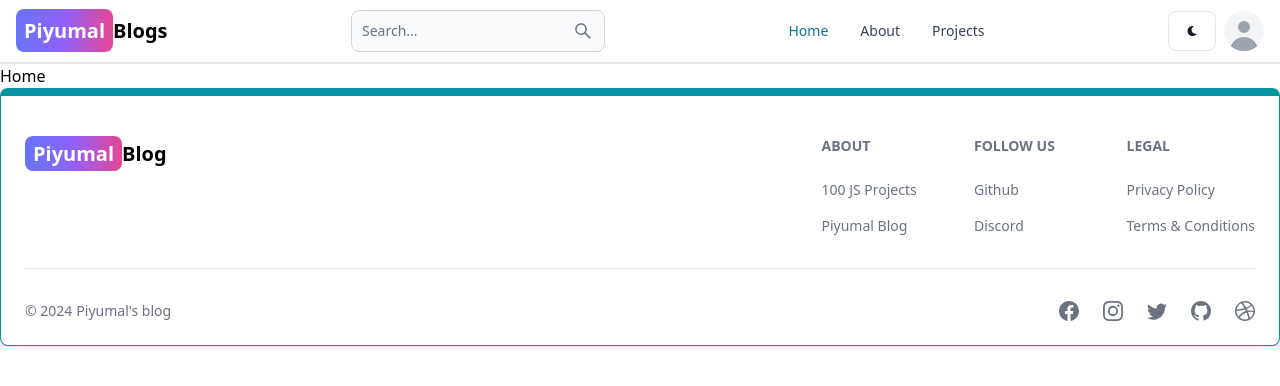
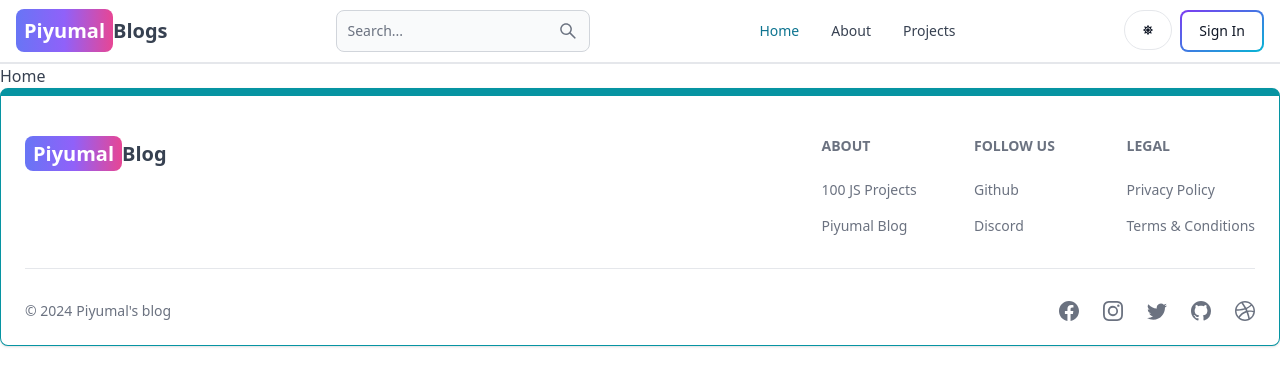
Before and after one commit to piyumal2105/MERN_Blog_App, a React (Vite) app in the folder frontend/: page / in a window 1280 px wide. Shown: the top 386 px of the page. Built offline with nearby package versions, Linux system fonts and the light colour scheme.

Commit message:
compleate dark mode

```diff
--- a/frontend/src/app/store.js
+++ b/frontend/src/app/store.js
@@ -1,10 +1,12 @@
 import { configureStore, combineReducers } from "@reduxjs/toolkit";
 import userReducer from "./user/user.Slice.js";
+import themeReducer from "./theme/theme.Slice.js";
 import { persistReducer, persistStore } from "redux-persist";
 import storage from "redux-persist/lib/storage";
 
 const rootReducer = combineReducers({
   user: userReducer,
+  theme: themeReducer,
 });
 
 const persistConfig = {
--- /dev/null
+++ b/frontend/src/app/theme/theme.Slice.js
@@ -0,0 +1,19 @@
+import { createSlice } from "@reduxjs/toolkit";
+
+const initialState = {
+  theme: "light",
+};
+
+const themeSlice = createSlice({
+  name: "theme",
+  initialState,
+  reducers: {
+    toggleTheme: (state) => {
+      state.theme = state.theme === "light" ? "dark" : "light";
+    },
+  },
+});
+
+export const { toggleTheme } = themeSlice.actions;
+
+export default themeSlice.reducer;
--- a/frontend/src/components/Header/Header.jsx
+++ b/frontend/src/components/Header/Header.jsx
@@ -10,12 +10,15 @@
 } from "flowbite-react";
 import { Link, useLocation } from "react-router-dom";
 import { AiOutlineSearch } from "react-icons/ai";
-import { FaMoon } from "react-icons/fa";
-import { useSelector } from "react-redux";
+import { FaMoon, FaSun } from "react-icons/fa";
+import { useSelector, useDispatch } from "react-redux";
+import { toggleTheme } from "../../app/theme/theme.Slice.js";
 
 function Header() {
   const path = useLocation().pathname;
-  const currentUser = useSelector((state) => state.user);
+  const dispatch = useDispatch();
+  const { currentUser } = useSelector((state) => state.user);
+  const { theme } = useSelector((state) => state.theme);
   return (
     <Navbar className="border-b-2">
       <Link
@@ -39,8 +42,13 @@
         <AiOutlineSearch />
       </Button>
       <div className="flex gap-2 md:order-2">
-        <Button className="w-12 h-10 hidden sm:inline" color="gray">
-          <FaMoon />
+        <Button
+          className="w-12 h-10 hidden sm:inline"
+          color="gray"
+          pill
+          onClick={() => dispatch(toggleTheme())}
+        >
+          {theme === "light" ? <FaSun /> : <FaMoon />}
         </Button>
         {currentUser ? (
           <Dropdown
@@ -51,7 +59,7 @@
             }
           >
             <Dropdown.Header>
-              <span className="block text-sm">@{currentUser.username}</span>
+              <span className="block text-sm">{currentUser.username}</span>
               <span className="block text-sm font-medium truncate">
                 {currentUser.email}
               </span>
--- /dev/null
+++ b/frontend/src/components/ThemeProvider/ThemeProvider.jsx
@@ -0,0 +1,17 @@
+// eslint-disable-next-line no-unused-vars
+import React from "react";
+import { useSelector } from "react-redux";
+
+// eslint-disable-next-line react/prop-types
+function ThemeProvider({ children }) {
+  const { theme } = useSelector((state) => state.theme);
+  return (
+    <div className={theme}>
+      <div className="bg-white text-gray-700 dark:text-gray-200 dark:bg-[rgb(16,23,42)] min-h-screen">
+        {children}
+      </div>
+    </div>
+  );
+}
+
+export default ThemeProvider;
--- a/frontend/src/main.jsx
+++ b/frontend/src/main.jsx
@@ -6,11 +6,14 @@
 import { store, persistor } from "./app/store.js";
 import { Provider } from "react-redux";
 import { PersistGate } from "redux-persist/lib/integration/react";
+import ThemeProvider from "./components/ThemeProvider/ThemeProvider.jsx";
 
 ReactDOM.createRoot(document.getElementById("root")).render(
   <PersistGate persistor={persistor}>
     <Provider store={store}>
-      <App />
+      <ThemeProvider>
+        <App />
+      </ThemeProvider>
     </Provider>
   </PersistGate>
 );
```
